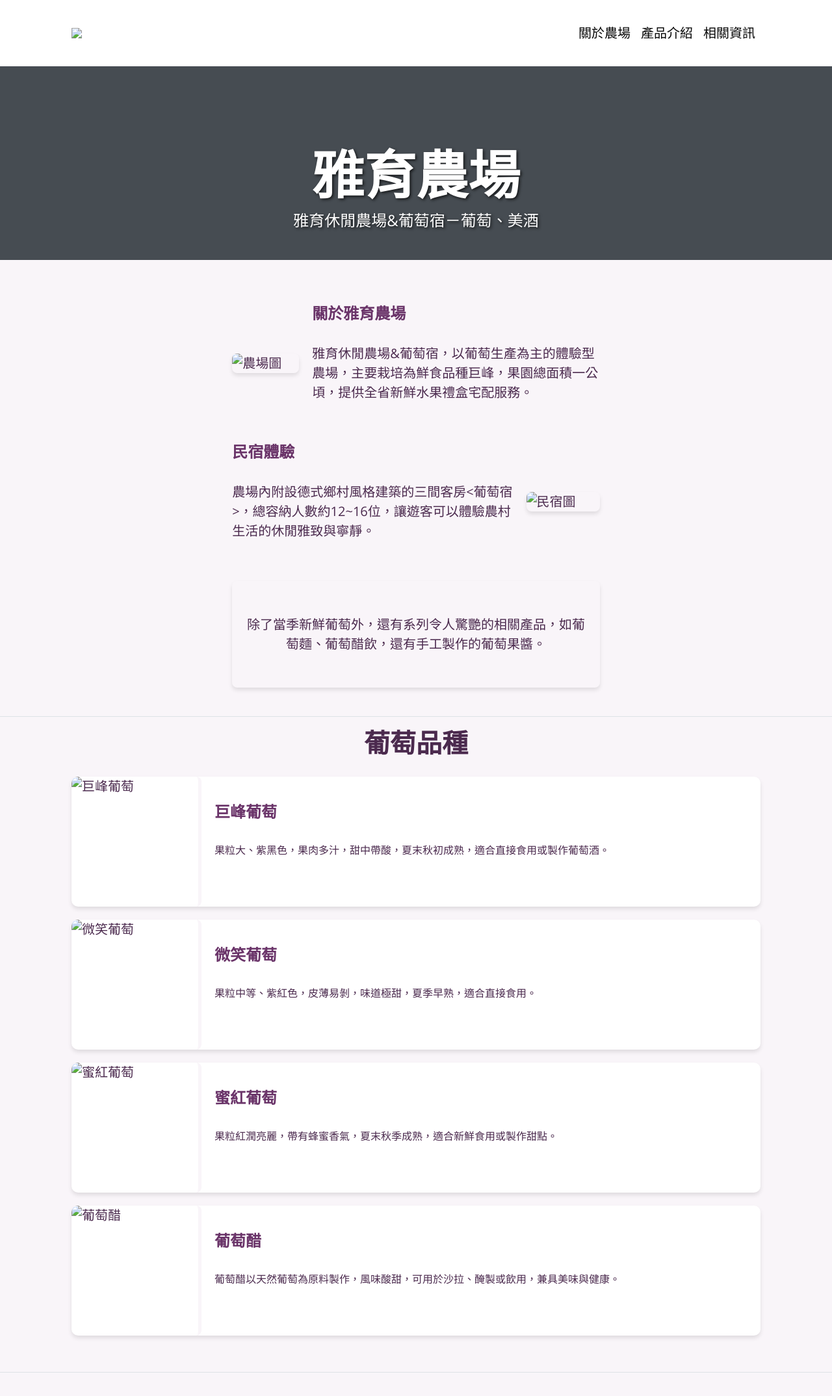
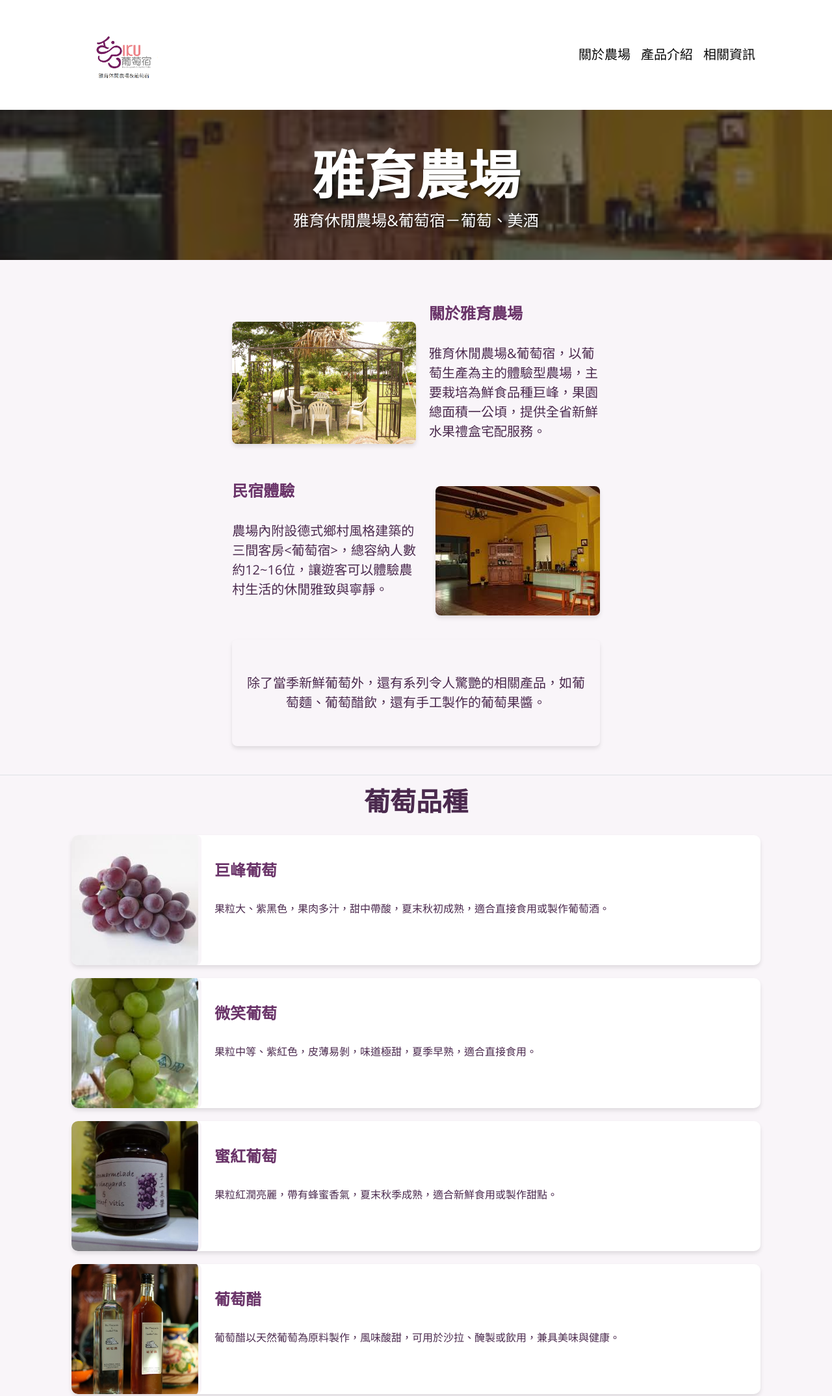
Before and after one commit to F1206007/F1206007, a plain HTML site: page index.html in a window 1280 px wide. Shown: the top 2148 px of the page at 65% size. Drawn offline with nearby package versions, Linux system fonts and the light colour scheme; files that its build step writes are made by us from their sources.

Commit message:
Update index.html
刪除資料夾

```diff
--- a/index.html
+++ b/index.html
@@ -10,7 +10,7 @@
     <!-- Google Fonts -->
     <link href="https://fonts.googleapis.com/css2?family=Lora:wght@400;700&family=Open+Sans:wght@300;400;600;700&display=swap" rel="stylesheet">
     <!-- Core CSS (includes Bootstrap) -->
-    <link href="css/styles.css" rel="stylesheet">
+    <link href="styles.css" rel="stylesheet">
     <!-- AOS Library for animations -->
     <link href="https://cdn.jsdelivr.net/npm/aos@2.3.1/dist/aos.css" rel="stylesheet">
     <style>
@@ -27,7 +27,7 @@
             color: rgb(8, 8, 8) !important;
         }
         .masthead {
-            background-image: url('assets/img/post-bg-1.jpg');
+            background-image: url('post-bg-1.jpg');
             background-size: cover;
             background-position: center;
             height: 300px;
@@ -91,7 +91,7 @@
     <nav class="navbar navbar-expand-lg fixed-top">
         <div class="container">
             <!--<a class="navbar-brand" href=""><font face="Noto Sans CJK TC">雅育休閒農場</font><br/></a>-->
-            <img src="assets/img/下載 (1)-Photoroom.png" width="12.5%">
+            <img src="下載 (1)-Photoroom.png" width="12.5%">
             <!-- 響應式漢堡選單按鈕 -->
                 <button class="navbar-toggler" type="button" data-bs-toggle="collapse" data-bs-target="#navbarNav">
                     <span class="navbar-toggler-icon"></span>
@@ -109,7 +109,7 @@
 
     <!-- Page Header-->
     <section id="about">
-    <header class="masthead" style="background-image: url('assets/img/about-bg-1.jpg')">
+    <header class="masthead" style="background-image: url('about-bg-1.jpg')">
         <div class="container position-relative px-4 px-lg-5">
             <div class="row gx-4 gx-lg-5 justify-content-center">
                 <div class="col-md-10 col-lg-8 col-xl-7">
@@ -129,7 +129,7 @@
             <div class="col-md-10 col-lg-8 col-xl-7">
                 <!-- 第一段 -->
                 <div style="display: flex; align-items: center; margin-bottom: 30px;" data-aos="fade-up">
-                    <img src="assets/img/about-bg-2.jpg" alt="農場圖" style="width: 50%; border-radius: 8px; margin-right: 20px; box-shadow: 0 4px 6px rgba(0, 0, 0, 0.1);">
+                    <img src="about-bg-2.jpg" alt="農場圖" style="width: 50%; border-radius: 8px; margin-right: 20px; box-shadow: 0 4px 6px rgba(0, 0, 0, 0.1);">
                     <div>
                         <h2 style="color: #6a3469; font-size: 1.5rem;">關於雅育農場</h2>
                         <p>雅育休閒農場&葡萄宿，以葡萄生產為主的體驗型農場，主要栽培為鮮食品種巨峰，果園總面積一公頃，提供全省新鮮水果禮盒宅配服務。</p>
@@ -138,7 +138,7 @@
 
                 <!-- 第二段 -->
                 <div style="display: flex; align-items: center; flex-direction: row-reverse; margin-bottom: 30px;" data-aos="fade-up" data-aos-delay="200">
-                    <img src="assets/img/about-bg-1.jpg" alt="民宿圖" style="width: 50%; border-radius: 8px; margin-left: 20px; box-shadow: 0 4px 6px rgba(0, 0, 0, 0.1);">
+                    <img src="about-bg-1.jpg" alt="民宿圖" style="width: 50%; border-radius: 8px; margin-left: 20px; box-shadow: 0 4px 6px rgba(0, 0, 0, 0.1);">
                     <div>
                         <h2 style="color: #6a3469; font-size: 1.5rem;">民宿體驗</h2>
                         <p>農場內附設德式鄉村風格建築的三間客房<葡萄宿>，總容納人數約12~16位，讓遊客可以體驗農村生活的休閒雅致與寧靜。</p>
@@ -166,28 +166,28 @@
 
     <div class="container" data-aos="fade-up">
         <div class="product-card">
-            <img src="assets/img/post-sample-image-2.jpg"  alt="巨峰葡萄">
+            <img src="post-sample-image-2.jpg"  alt="巨峰葡萄">
             <div class="product-card-content">
                 <h2>巨峰葡萄</h2>
                 <p>果粒大、紫黑色，果肉多汁，甜中帶酸，夏末秋初成熟，適合直接食用或製作葡萄酒。</p>
             </div>
         </div>
         <div class="product-card" data-aos="fade-up" data-aos-delay="200">
-            <img src="assets/img/post-sample-image-3.jpg"  alt="微笑葡萄">
+            <img src="post-sample-image-3.jpg"  alt="微笑葡萄">
             <div class="product-card-content">
                 <h2>微笑葡萄</h2>
                 <p>果粒中等、紫紅色，皮薄易剝，味道極甜，夏季早熟，適合直接食用。</p>
             </div>
         </div>
         <div class="product-card" data-aos="fade-up" data-aos-delay="400">
-            <img src="assets/img/post-sample-image-1.jpg"  alt="蜜紅葡萄">
+            <img src="post-sample-image-1.jpg"  alt="蜜紅葡萄">
             <div class="product-card-content">
                 <h2>蜜紅葡萄</h2>
                 <p>果粒紅潤亮麗，帶有蜂蜜香氣，夏末秋季成熟，適合新鮮食用或製作甜點。</p>
             </div>
         </div>
         <div class="product-card" data-aos="fade-up" data-aos-delay="400">
-            <img src="assets/img/post-sample-image-5.jpg"   alt="葡萄醋">
+            <img src="post-sample-image-5.jpg"   alt="葡萄醋">
             <div class="product-card-content">
                 <h2>葡萄醋</h2>
                 <p>葡萄醋以天然葡萄為原料製作，風味酸甜，可用於沙拉、醃製或飲用，兼具美味與健康。</p>
```
